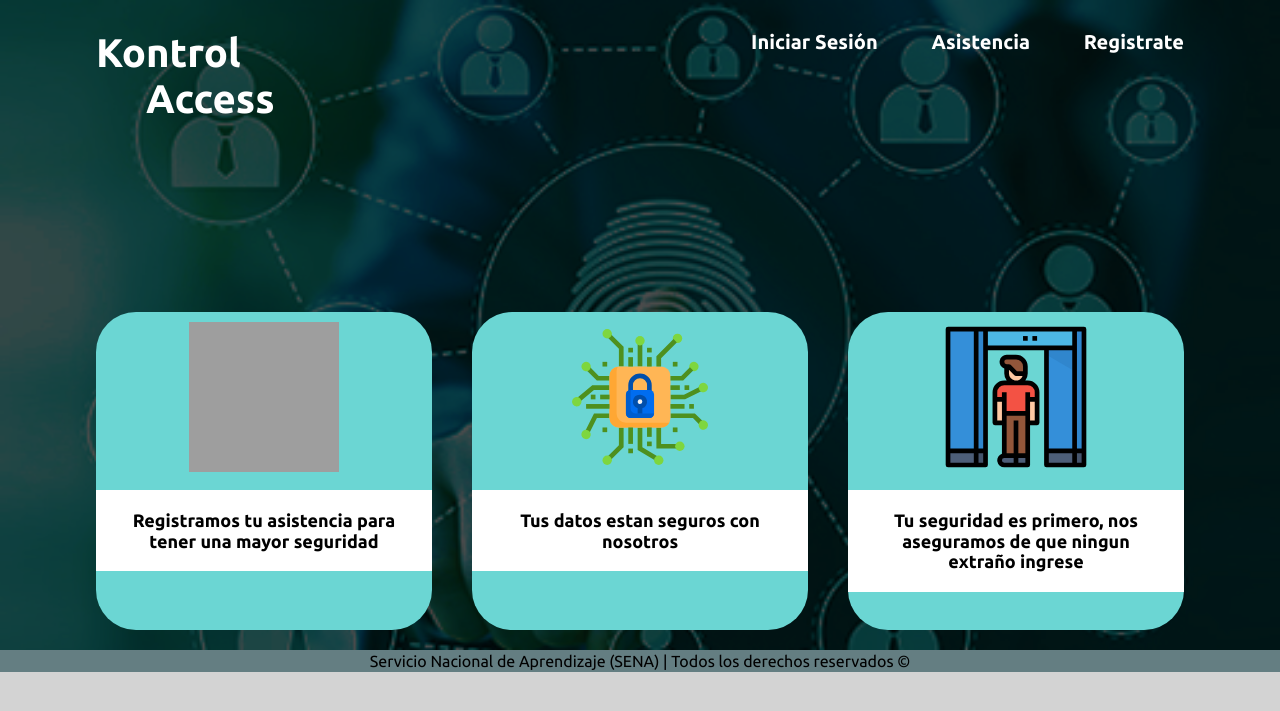
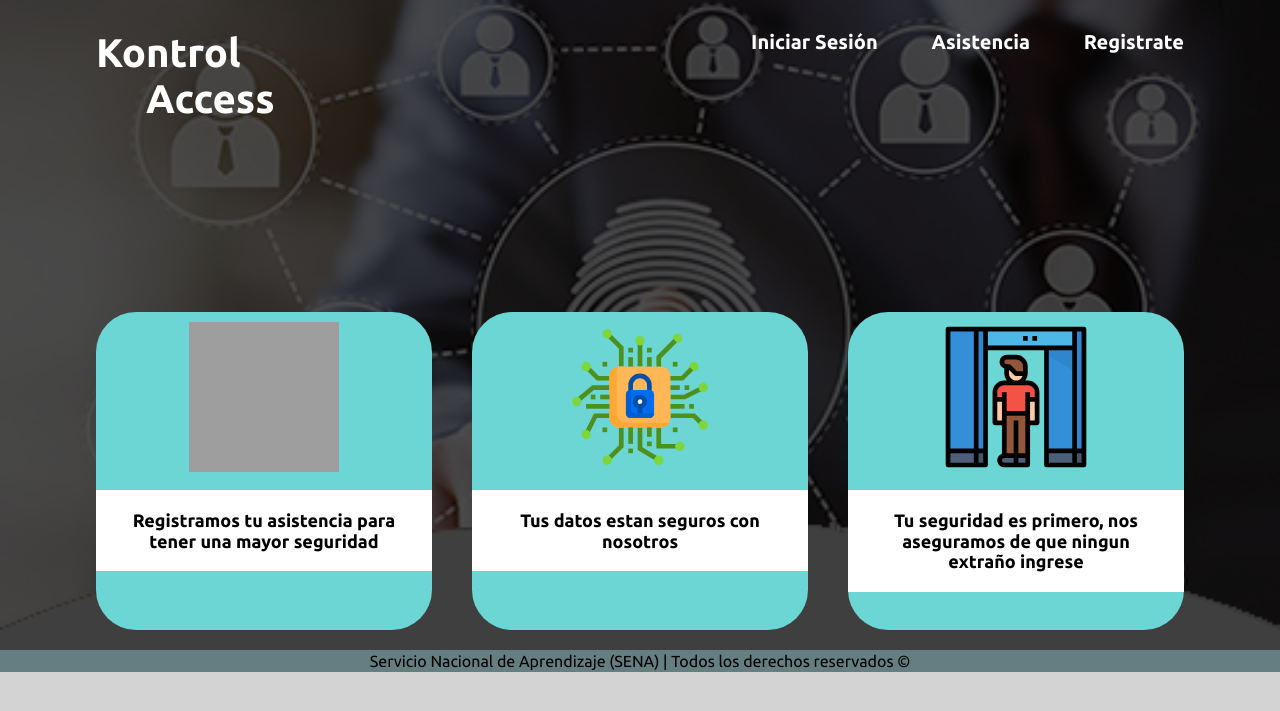
Before and after one commit to Mickeyyjr/PROYECTO_ADSI_SENA, a PHP site: page / in a window 1280 px wide. Shown: the top 711 px of the page. Run offline with PHP 8.4, Linux system fonts and the light colour scheme; grey boxes are pictures that could not be loaded.

Commit message:
redireccion css index

```diff
--- a/WebSite/css/Index/estilos.css
+++ b/WebSite/css/Index/estilos.css
@@ -61,7 +61,7 @@ h1 .acces {
 }
 
 .bg {
-  background-image: url(WebSite/Img/control_acceso.png);
+  background-image: url(../../Img/Contro-de-accesopng.png);
   background-repeat: no-repeat;
   background-size: cover;
   position: auto;
--- a/index.html
+++ b/index.html
@@ -9,8 +9,8 @@
     <link rel="stylesheet" href="WebSite/css/Index/tablet.css" media="screen and (min-width:600px)"/>
     <link rel="stylesheet" href="WebSite/css/Index/desktop.css" media="screen and (min-width:800px)"/> -->
 
-        <link rel="stylesheet" href="normalize.css">
-        <link rel="stylesheet" href="estilos.css">
+        <link rel="stylesheet" href="WebSite/css/Index/normalize.css">
+        <link rel="stylesheet" href="WebSite/css/Index/estilos.css">
         <link rel="preconnect" href="https://fonts.gstatic.com">
         <link href="https://fonts.googleapis.com/css2?family=Ubuntu:wght@400;700&display=swap" rel="stylesheet">
 </head>
```
